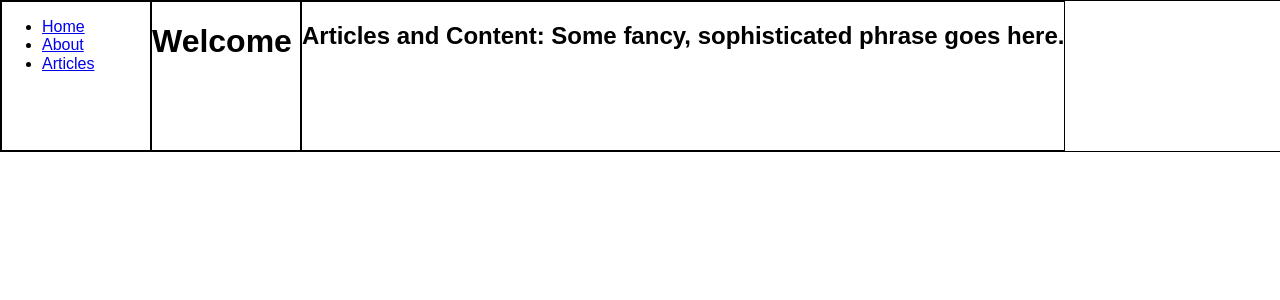
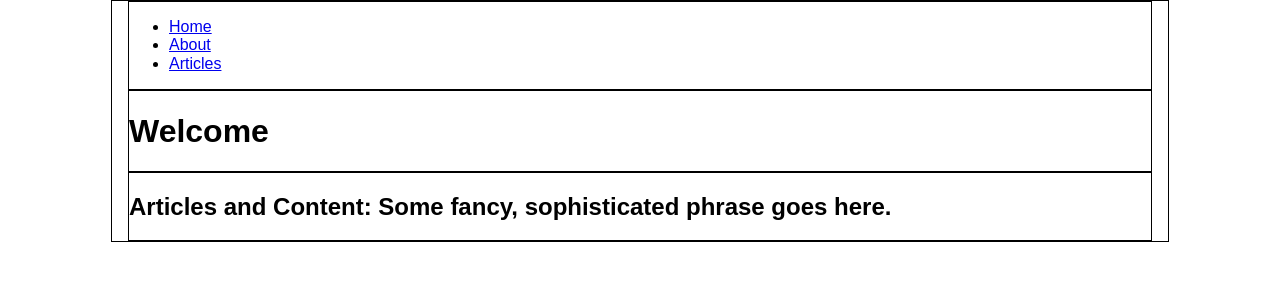
Before and after one commit to msawangwan/msawangwan.github.io, a Jekyll site: the page built from index.html, in a window 1280 px wide. Shown: the top 300 px of the page. Built offline with Jekyll 4.4.1, drawn with Linux system fonts in a browser that asks for light colours; some web fonts are replaced.

```diff
--- a/css/main.css
+++ b/css/main.css
@@ -1,17 +1,11 @@
 .page-container {
-  display: -webkit-flex;
-  display: flex;
-  -webkit-flex-flow: row wrap;
-  flex-flow: row wrap;
-  margin: 0;
-  padding: 0;
-  width: 100%;
+  max-width: 64em;
+  margin: 0 auto;
+  padding: 0 1em;
 }
 
 .page-container div {
   box-sizing: border-box;
-  min-height: 150px;
-  min-width: 150px;
 }
 
 .nav-container,
```
